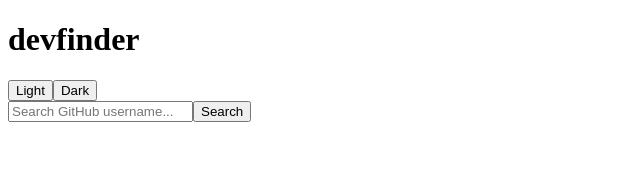
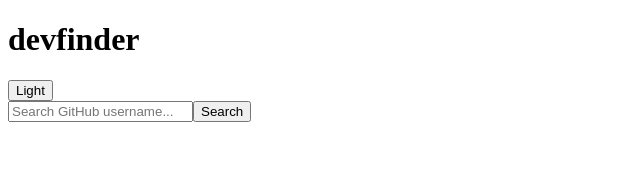
Before and after one commit to seanbuckle/github-user-search-app, a React (Vite) app: page / in a window 1280 px wide. Shown: the top 170 px of the page, without its empty margins (0-640 px from the left). Built offline with nearby package versions, Linux system fonts and the light colour scheme; the HTML template or start-up script is replaced by a standard one.

Commit message:
Update Header component to remove unnecessary buttons

```diff
--- a/src/components/Header.tsx
+++ b/src/components/Header.tsx
@@ -3,10 +3,7 @@
     <>
       <header>
         <h1>devfinder</h1>
-        <div>
-          <button>Light</button>
-          <button>Dark</button>
-        </div>
+        <button>Light</button>
       </header>
     </>
   );
```
